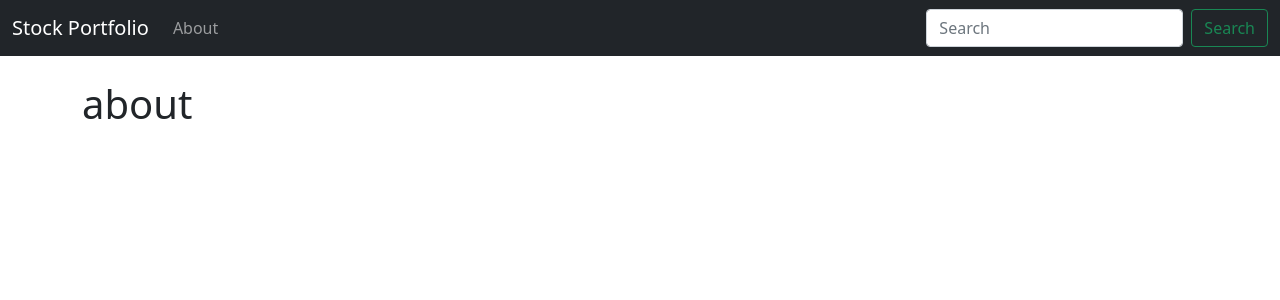
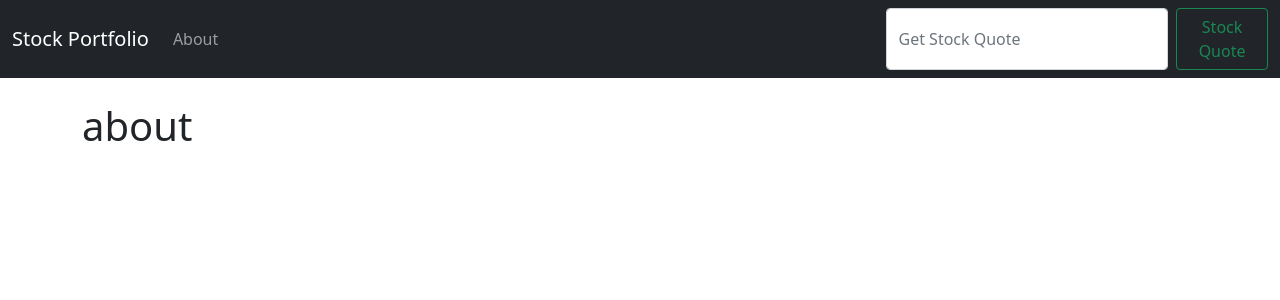
Before and after one commit to shpatjakupi/PythonStocks, a Django app: page /about.html in a window 1280 px wide. Shown: the top 300 px of the page. Run offline with Django 3.2, Linux system fonts and the light colour scheme.

Commit message:
form post etc

```diff
--- a/quotes/templates/base.html
+++ b/quotes/templates/base.html
@@ -2,11 +2,9 @@
 <html lang="en">
 
 <head>
-    <!-- Required meta tags -->
     <meta charset="utf-8">
     <meta name="viewport" content="width=device-width, initial-scale=1">
 
-    <!-- Bootstrap CSS -->
     <link href="https://cdn.jsdelivr.net/npm/bootstrap@5.0.0-beta1/dist/css/bootstrap.min.css" rel="stylesheet"
         integrity="sha384-giJF6kkoqNQ00vy+HMDP7azOuL0xtbfIcaT9wjKHr8RbDVddVHyTfAAsrekwKmP1" crossorigin="anonymous">
 
@@ -32,8 +30,9 @@
 
                 </ul>
                 <form class="d-flex">
-                    <input class="form-control me-2" type="search" placeholder="Search" aria-label="Search">
-                    <button class="btn btn-outline-success" type="submit">Search</button>
+                    {% csrf_token %}
+                    <input class="form-control me-2" type="search" placeholder="Get Stock Quote" aria-label="Search">
+                    <button class="btn btn-outline-success" type="submit">Stock Quote</button>
                 </form>
             </div>
         </div>
@@ -43,19 +42,9 @@
         {% block content %}
         {% endblock %}
     </div>
-
-    <!-- Optional JavaScript; choose one of the two! -->
-
-    <!-- Option 1: Bootstrap Bundle with Popper -->
     <script src="https://cdn.jsdelivr.net/npm/bootstrap@5.0.0-beta1/dist/js/bootstrap.bundle.min.js"
         integrity="sha384-ygbV9kiqUc6oa4msXn9868pTtWMgiQaeYH7/t7LECLbyPA2x65Kgf80OJFdroafW"
         crossorigin="anonymous"></script>
-
-    <!-- Option 2: Separate Popper and Bootstrap JS -->
-    <!--
-    <script src="https://cdn.jsdelivr.net/npm/@popperjs/core@2.5.4/dist/umd/popper.min.js" integrity="sha384-q2kxQ16AaE6UbzuKqyBE9/u/KzioAlnx2maXQHiDX9d4/zp8Ok3f+M7DPm+Ib6IU" crossorigin="anonymous"></script>
-    <script src="https://cdn.jsdelivr.net/npm/bootstrap@5.0.0-beta1/dist/js/bootstrap.min.js" integrity="sha384-pQQkAEnwaBkjpqZ8RU1fF1AKtTcHJwFl3pblpTlHXybJjHpMYo79HY3hIi4NKxyj" crossorigin="anonymous"></script>
-    -->
 </body>
 
 </html>
--- a/quotes/views.py
+++ b/quotes/views.py
@@ -2,7 +2,19 @@ from django.shortcuts import render
 
 
 def home(request):
-    return render(request, 'home.html', {})
+    # pk_76c76fe8830641698a54009a397061fe
+    import requests
+    import json
+
+    api_request = requests.get(
+        "https://sandbox.iexapis.com/stable/stock/AAPL/quote?token=Tpk_1ffd0fa5cbb241889288941e2f4e0e0f")
+
+    try:
+        api = json.loads(api_request.content)
+    except Exception as e:
+        api = "Error ... "
+
+    return render(request, 'home.html', {'api': api})
 
 
 def about(request):
```
Also changed, not shown: quotes/templates/home.html (+14 -1 lines).
